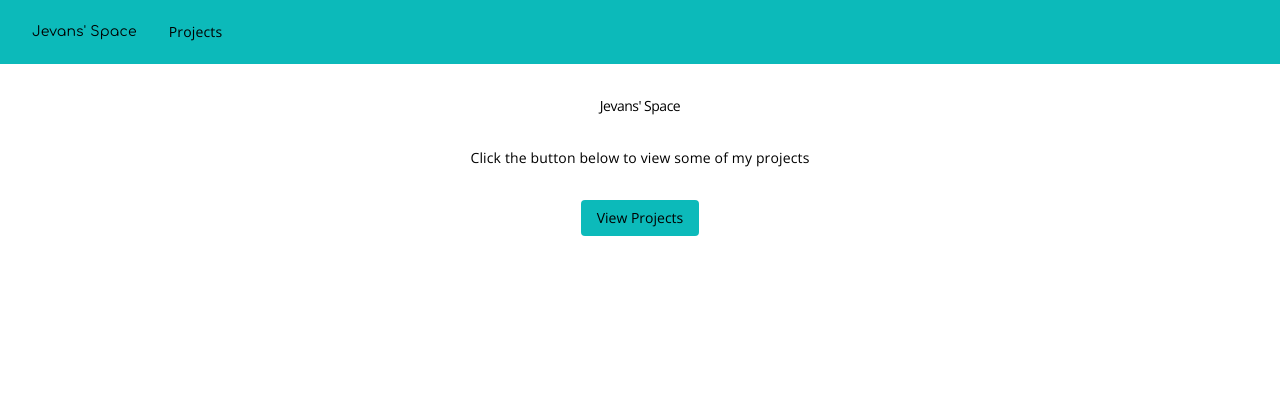
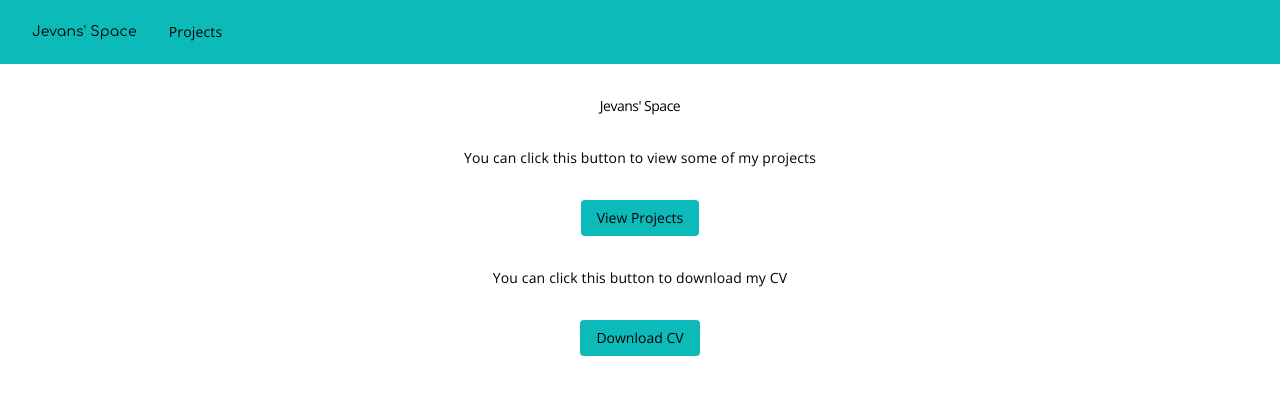
Before and after one commit to JackEvans24/jackevans24.github.io, an Angular app: page / in a window 1280 px wide. Shown: the top 394 px of the page. Built offline with nearby package versions, Linux system fonts and the light colour scheme.

Commit message:
Allow visitors to download my CV

```diff
--- a/src/app/home/home.component.html
+++ b/src/app/home/home.component.html
@@ -1,9 +1,19 @@
 <div class="flex-col ta-c mx-2">
-  <div class="mat-display-3 my-4">Jevans' Space</div>
+    <div class="mat-display-3 my-4">Jevans' Space</div>
 
-  <div class="mat-title mb-4">Click the button below to view some of my projects</div>
+    <div class="mat-title mb-4">You can click this button to view some of my projects</div>
 
-  <div>
-    <a mat-flat-button color="primary" href="/projects">View Projects</a>
-  </div>
+    <div>
+        <a mat-flat-button color="primary" href="/projects">
+            View Projects
+        </a>
+    </div>
+
+    <div class="mat-title my-4">You can click this button to download my CV</div>
+
+    <div>
+        <a mat-flat-button color="primary" href="assets/documents/jack-evans-cv.docx">
+            Download CV
+        </a>
+    </div>
 </div>
```
Also changed, not shown: 1 other file (tests, documents, lock files or other folders).
